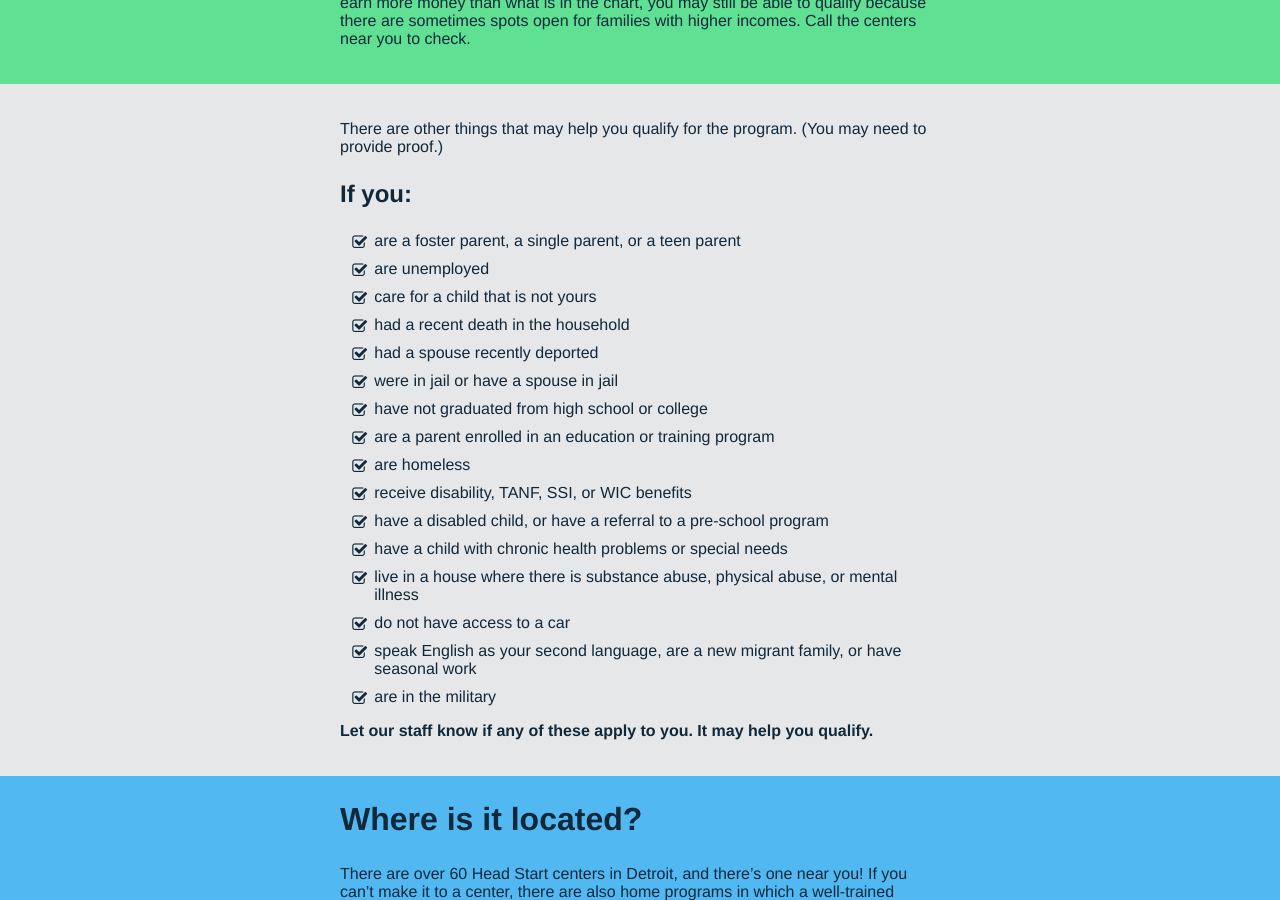
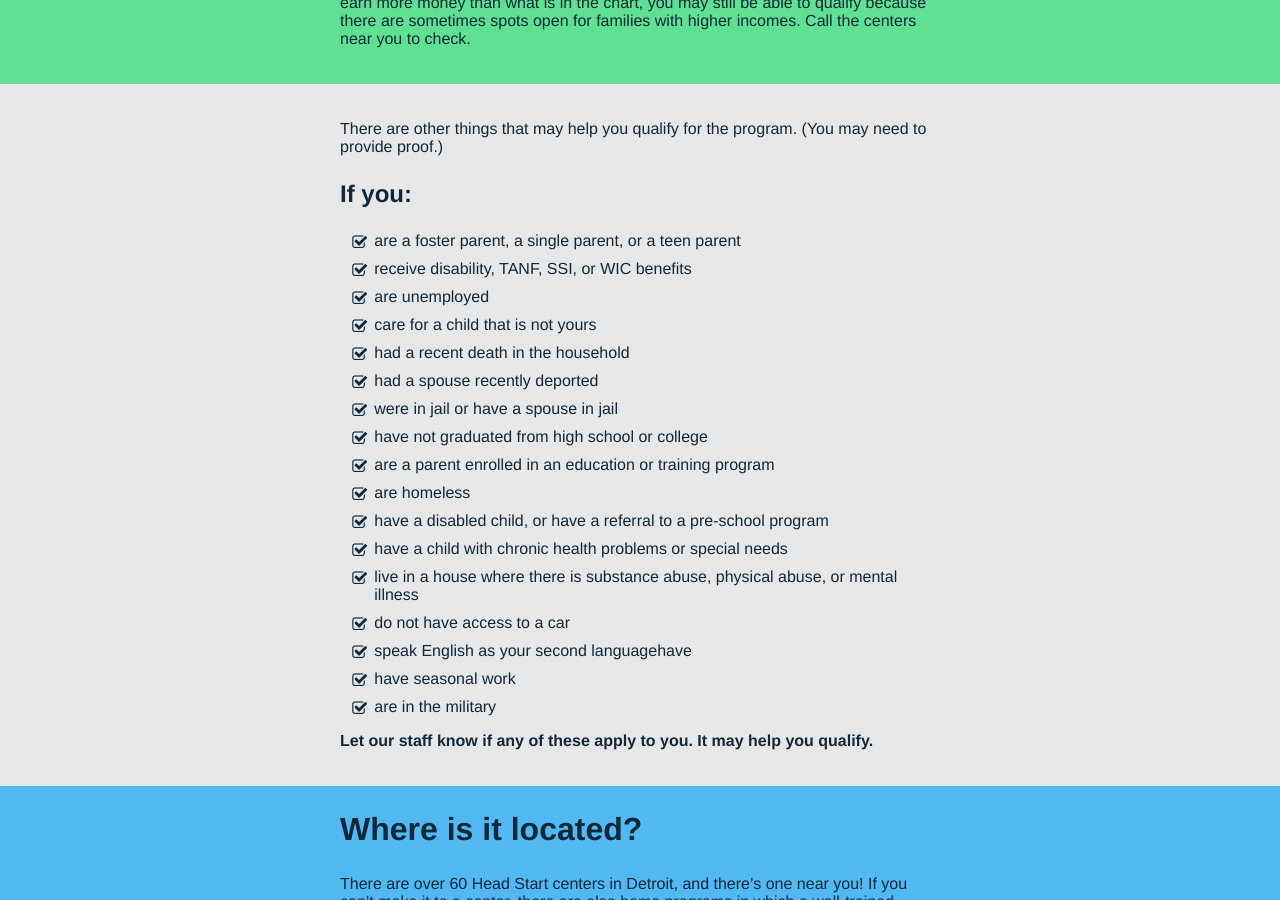
Before and after one commit to workdept/detroit-head-start, a Jekyll site: the page built from index.html, in a window 1280 px wide and 900 px high, scrolled down 2008 px. Built offline with Jekyll 4.4.1, drawn with Linux system fonts in a browser that asks for light colours; nearby versions of some CDN libraries.

Commit message:
Update index.html

```diff
--- a/index.html
+++ b/index.html
@@ -207,6 +207,9 @@ testimonial-2:
                 <li><i class="fa fa-check-square-o"></i>are a foster
                 parent, a single parent, or a teen parent</li>
 
+ <li><i class="fa fa-check-square-o"></i>receive disability,
+                TANF, SSI, or WIC benefits</li>
+
                 <li><i class="fa fa-check-square-o"></i>are
                 unemployed</li>
 
@@ -230,9 +233,6 @@ testimonial-2:
 
                 <li><i class="fa fa-check-square-o"></i>are homeless</li>
 
-                <li><i class="fa fa-check-square-o"></i>receive disability,
-                TANF, SSI, or WIC benefits</li>
-
                 <li><i class="fa fa-check-square-o"></i>have a disabled
                 child, or have a referral to a pre-school program</li>
 
@@ -246,9 +246,9 @@ testimonial-2:
                 <li><i class="fa fa-check-square-o"></i>do not have access
                 to a car</li>
 
-                <li><i class="fa fa-check-square-o"></i>speak English as
-                your second language, are a new migrant family, or have
-                seasonal work</li>
+                <li><i class="fa fa-check-square-o"></i>speak English as your second languagehave</li>
+
+      <li><i class="fa fa-check-square-o"></i>have seasonal work</li>
 
                 <li><i class="fa fa-check-square-o"></i>are in the
                 military</li>
```
